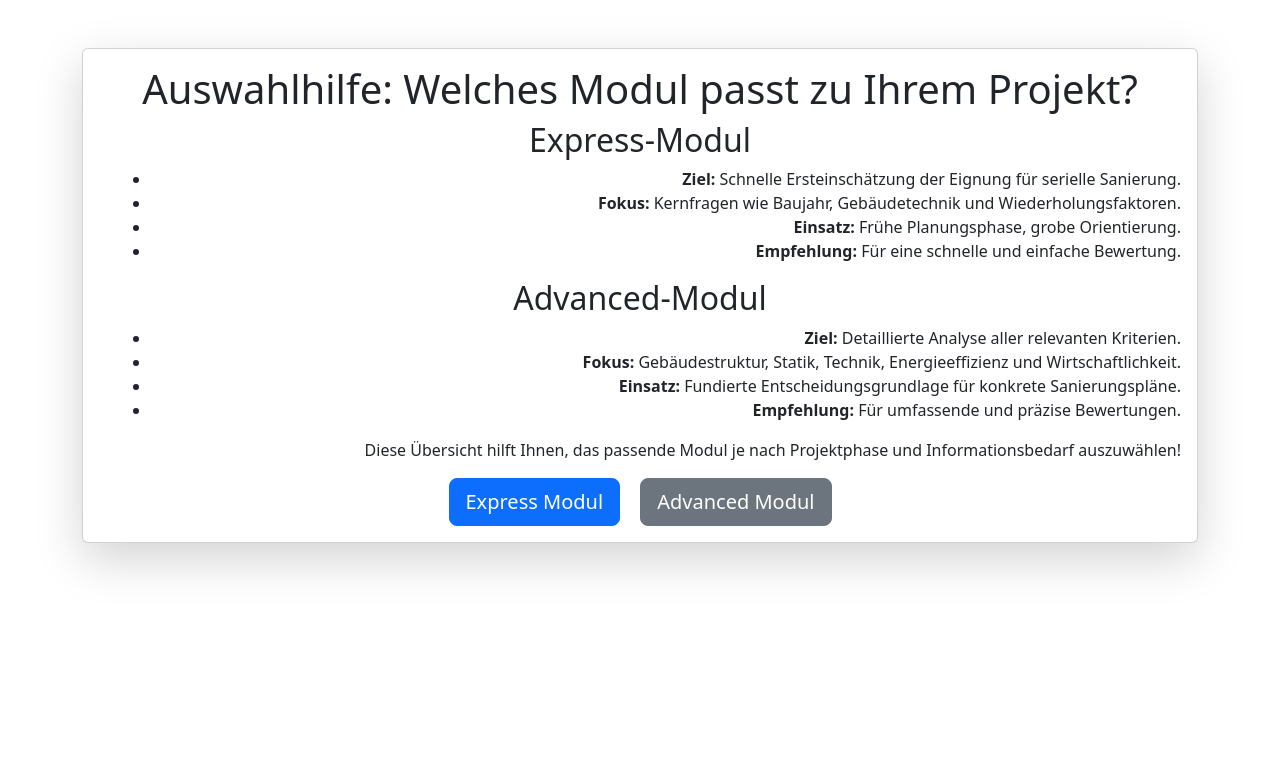
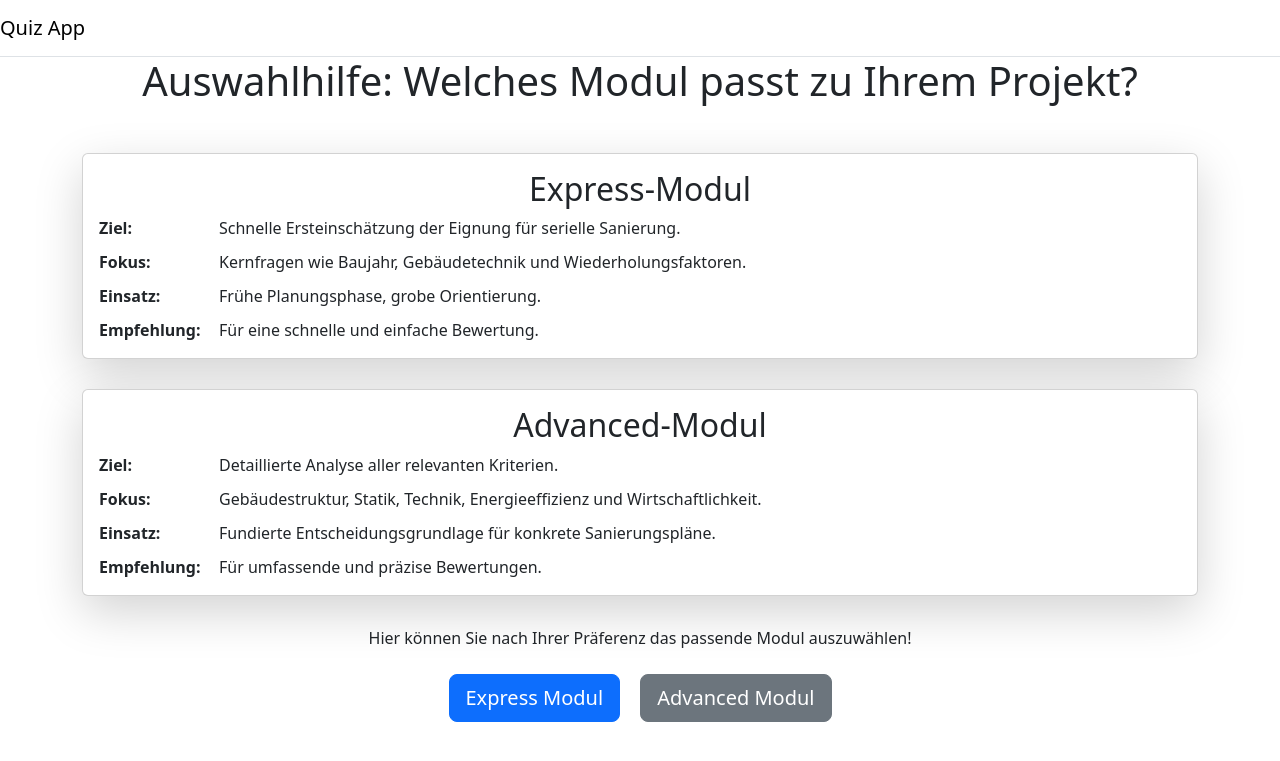
Before and after one commit to iGodmovement/BA, a Flask app: page /choose_module/ in a window 1280 px wide. Shown: the top 761 px of the page. Run offline with Flask 3, Linux system fonts and the light colour scheme.

Commit message:
Choose Module Text

```diff
--- a/templates/choose_module.html
+++ b/templates/choose_module.html
@@ -6,48 +6,74 @@
     <title>Modulauswahl</title>
     <link href="https://cdn.jsdelivr.net/npm/bootstrap@5.3.0-alpha3/dist/css/bootstrap.min.css" rel="stylesheet">
     <script src="https://cdn.jsdelivr.net/npm/bootstrap@5.3.0-alpha3/dist/js/bootstrap.bundle.min.js"></script>
+    <style>
+        .module-section {
+            margin-bottom: 30px;
+        }
+        .module-description {
+            display: flex;
+            flex-direction: column;
+            gap: 10px;
+        }
+        .module-description p {
+            margin: 0;
+            display: flex;
+        }
+        .module-description p strong {
+            width: 120px; /* Einheitliche Breite für die Labels */
+            flex-shrink: 0;
+        }
+        .module-description p span {
+            flex-grow: 1; /* Text füllt den verbleibenden Platz */
+        }
+    </style>
 </head>
 <body>
-    <div class="container mt-5">
-        <div class="card shadow-lg">
-            <div class="card-body text-center">
-             <title>Auswahlhilfe: Modulwahl</title>
-    <style>
-        ul {
-            margin-left: 20px; /* Einrücken der Stichpunkte */
-        }
-        li {
-            text-align: right; /* Rechtsbündige Formatierung der Stichpunkte */
-        }
-    </style>
-<div>
-    <h1>Auswahlhilfe: Welches Modul passt zu Ihrem Projekt?</h1>
 
-    <h2>Express-Modul</h2>
-    <ul>
-        <li><strong>Ziel:</strong> Schnelle Ersteinschätzung der Eignung für serielle Sanierung.</li>
-        <li><strong>Fokus:</strong> Kernfragen wie Baujahr, Gebäudetechnik und Wiederholungsfaktoren.</li>
-        <li><strong>Einsatz:</strong> Frühe Planungsphase, grobe Orientierung.</li>
-        <li><strong>Empfehlung:</strong> Für eine schnelle und einfache Bewertung.</li>
-    </ul>
+    <!-- Navbar -->
+    <nav class="navbar navbar-expand-lg navbar-light bg-white border-bottom">
+        <a class="navbar-brand" href="#">Quiz App</a>
+    </nav>
 
-    <h2>Advanced-Modul</h2>
-    <ul>
-        <li><strong>Ziel:</strong> Detaillierte Analyse aller relevanten Kriterien.</li>
-        <li><strong>Fokus:</strong> Gebäudestruktur, Statik, Technik, Energieeffizienz und Wirtschaftlichkeit.</li>
-        <li><strong>Einsatz:</strong> Fundierte Entscheidungsgrundlage für konkrete Sanierungspläne.</li>
-        <li><strong>Empfehlung:</strong> Für umfassende und präzise Bewertungen.</li>
-    </ul>
+    <h1 class="text-center mb-4">Auswahlhilfe: Welches Modul passt zu Ihrem Projekt?</h1>
 
-    <p style="text-align: right;">Diese Übersicht hilft Ihnen, das passende Modul je nach Projektphase und Informationsbedarf auszuwählen!</p>
-
-                <form method="POST">
-                    <button type="submit" name="module" value="Express" class="btn btn-primary btn-lg me-3">Express Modul</button>
-                    <button type="submit" name="module" value="Advanced" class="btn btn-secondary btn-lg">Advanced Modul</button>
-                </form>
+    <main class="container mt-5">
+        <!-- Express-Modul -->
+        <section class="card shadow-lg module-section">
+            <div class="card-body">
+                <h2 class="card-title text-center">Express-Modul</h2>
+                <div class="module-description">
+                    <p><strong>Ziel:</strong><span>Schnelle Ersteinschätzung der Eignung für serielle Sanierung.</span></p>
+                    <p><strong>Fokus:</strong><span>Kernfragen wie Baujahr, Gebäudetechnik und Wiederholungsfaktoren.</span></p>
+                    <p><strong>Einsatz:</strong><span>Frühe Planungsphase, grobe Orientierung.</span></p>
+                    <p><strong>Empfehlung:</strong><span>Für eine schnelle und einfache Bewertung.</span></p>
                 </div>
             </div>
+        </section>
+
+        <!-- Advanced-Modul -->
+        <section class="card shadow-lg module-section">
+            <div class="card-body">
+                <h2 class="card-title text-center">Advanced-Modul</h2>
+                <div class="module-description">
+                    <p><strong>Ziel:</strong><span>Detaillierte Analyse aller relevanten Kriterien.</span></p>
+                    <p><strong>Fokus:</strong><span>Gebäudestruktur, Statik, Technik, Energieeffizienz und Wirtschaftlichkeit.</span></p>
+                    <p><strong>Einsatz:</strong><span>Fundierte Entscheidungsgrundlage für konkrete Sanierungspläne.</span></p>
+                    <p><strong>Empfehlung:</strong><span>Für umfassende und präzise Bewertungen.</span></p>
+                </div>
+            </div>
+        </section>
+
+        <!-- Abschlussbeschreibung -->
+        <div class="text-center mb-4">
+            <p>Hier können Sie nach Ihrer Präferenz das passende Modul auszuwählen!</p>
         </div>
-    </div>
+
+        <!-- Buttons -->
+        <form method="POST" class="text-center">
+            <button type="submit" name="module" value="Express" class="btn btn-primary btn-lg me-3">Express Modul</button>
+            <button type="submit" name="module" value="Advanced" class="btn btn-secondary btn-lg">Advanced Modul</button>
+        </form>
+    </main>
 </body>
 </html>
```
